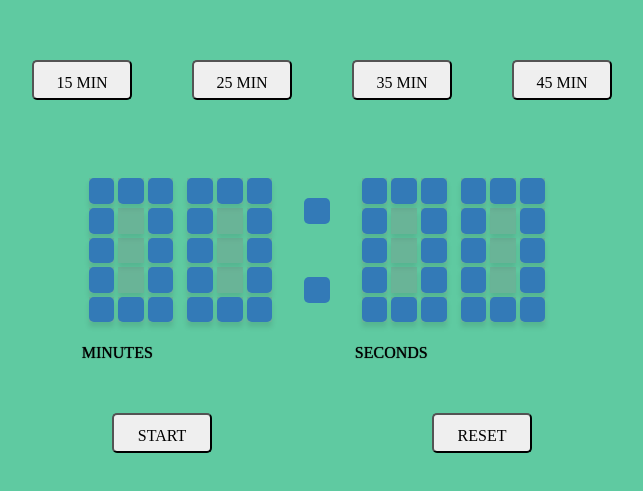
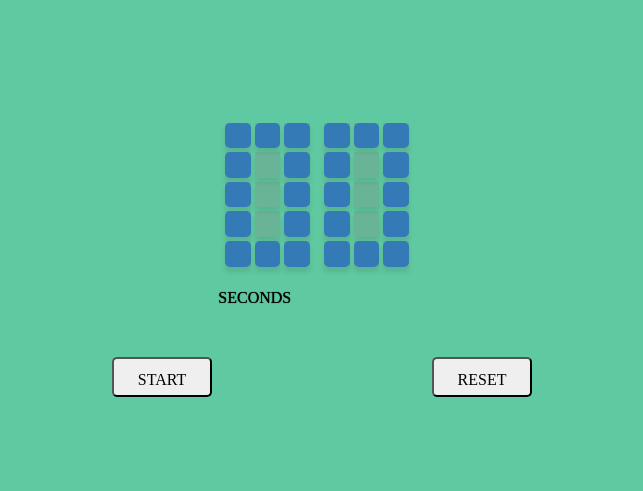
Before and after one commit to WebFilin/CubeClocks, a React (Vite) app: page / in a window 1280 px wide. Shown: the part 123-614 px from the top of the page, without its empty margins (318-961 px from the left). Built offline with nearby package versions, Linux system fonts and the light colour scheme.

Commit message:
Добавлена React.lazy

```diff
--- a/src/components/App/App.jsx
+++ b/src/components/App/App.jsx
@@ -1,16 +1,23 @@
 import styles from "./App.module.scss";
-import Timer from "../Timer/Timer";
-import Clocks from "../Clocks/Clocks";
-import Stopwatch from "../Stopwatch";
-import PomadoroTimer from "../PomadoroTimer/PomadoroTimer";
+import React, { Suspense } from "react";
+
+const PomadoroTimer = React.lazy(() =>
+  import("../PomadoroTimer/PomadoroTimer")
+);
+const Timer = React.lazy(() => import("../Timer/Timer"));
+const Clocks = React.lazy(() => import("../Clocks/Clocks"));
+const Stopwatch = React.lazy(() => import("../Stopwatch"));
 
 function App() {
   return (
     <div className={styles.wrapper}>
-      {/* <Timer /> */}
-      {/* <Clocks /> */}
-      {/* <Stopwatch /> */}
-      <PomadoroTimer />
+      <Suspense fallback={<div>Loading...</div>}>
+        {/* <PomadoroTimer /> */}
+
+        {/* <Timer /> */}
+        {/* <Clocks /> */}
+        <Stopwatch />
+      </Suspense>
     </div>
   );
 }
--- a/src/components/PomadoroTimer/PomadoroTimer.jsx
+++ b/src/components/PomadoroTimer/PomadoroTimer.jsx
@@ -116,6 +116,7 @@ const PomadoroTimer = observer(() => {
   }
 
   function handlerPomadoroTime(value) {
+    currentTime.current = 0;
     const seconds = value * 60;
 
     setPomodoroTime(seconds);
```
